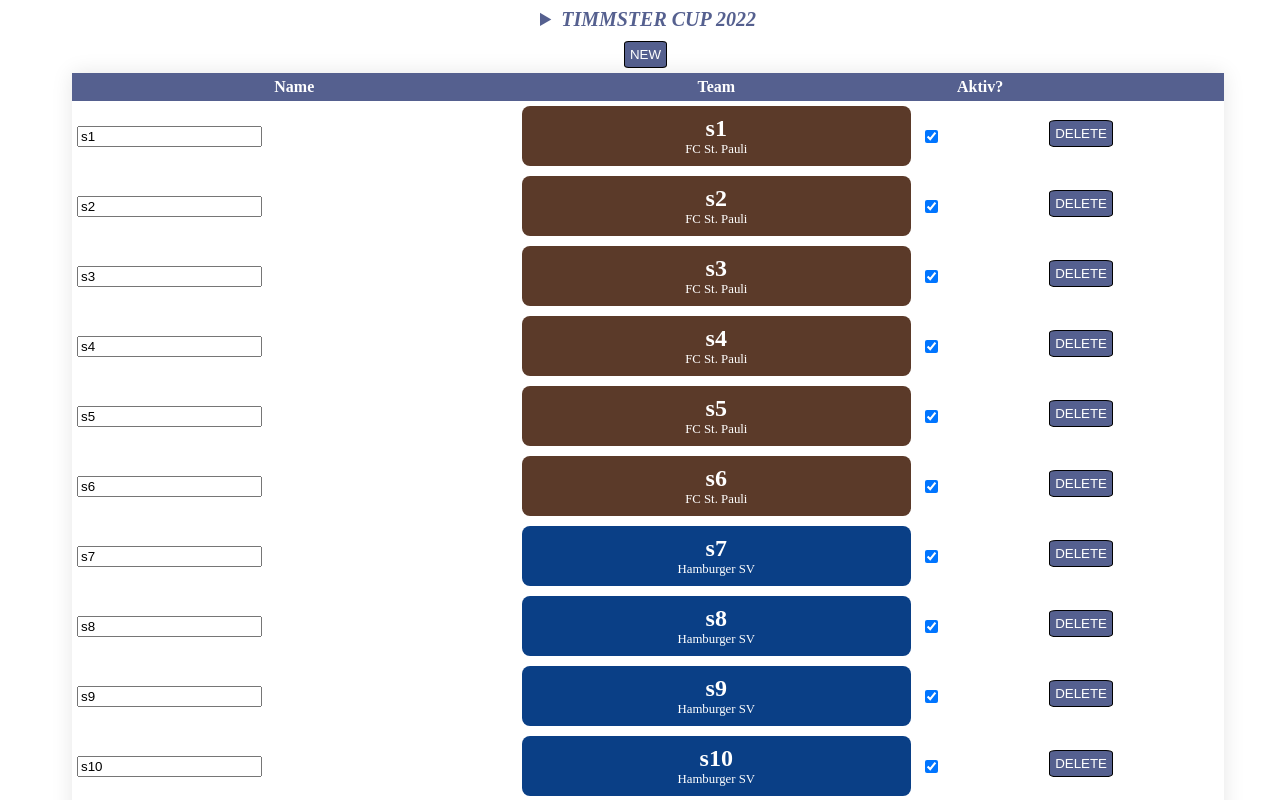
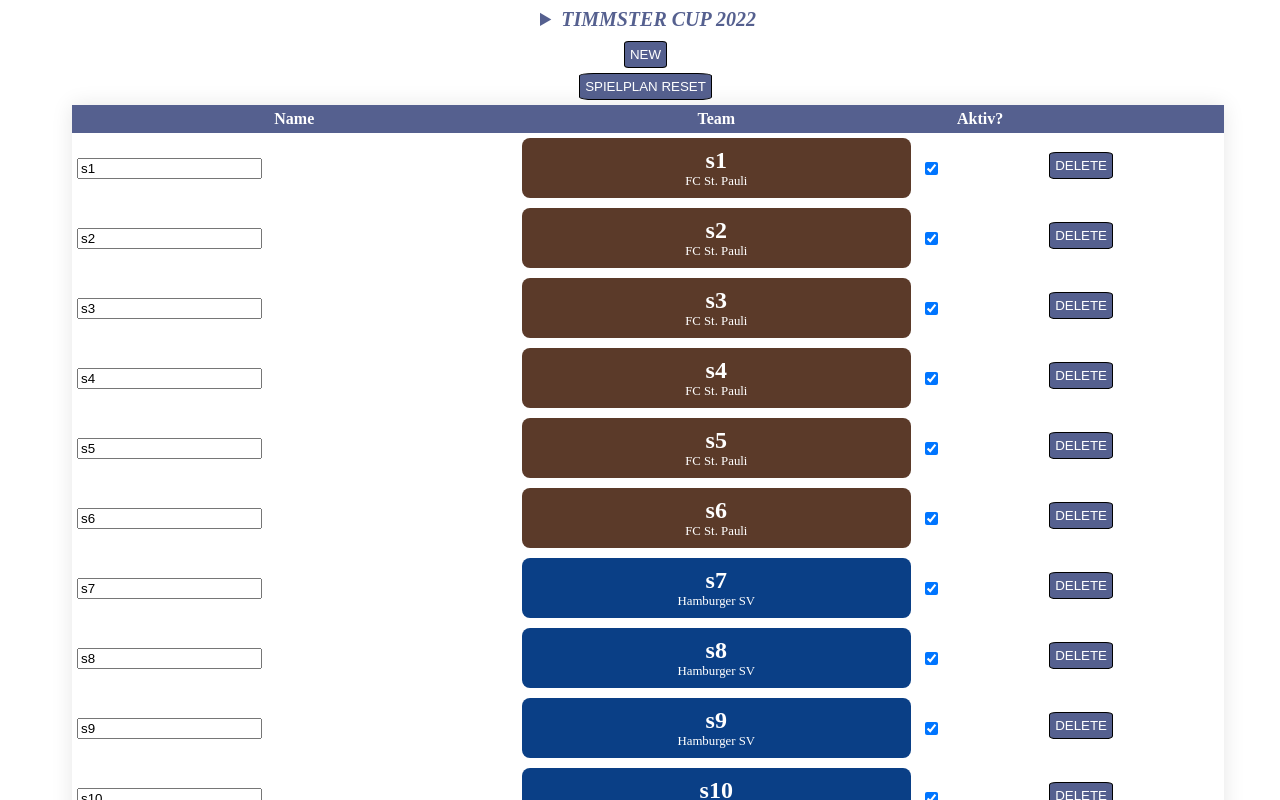
Before and after one commit to Timmster/timmster-cup, an Angular app: page /data in a window 1280 px wide. Shown: the top 800 px of the page. Built offline with nearby package versions, Linux system fonts and the light colour scheme.

Commit message:
1 file modified

```diff
--- a/src/app/views/data/data.component.html
+++ b/src/app/views/data/data.component.html
@@ -1,5 +1,5 @@
 <button (click)="newPlayer()">NEW</button>
-
+<button (click)="newPlan()">SPIELPLAN RESET</button>
 <table>
   <tr>
     <th>Name</th>
```
